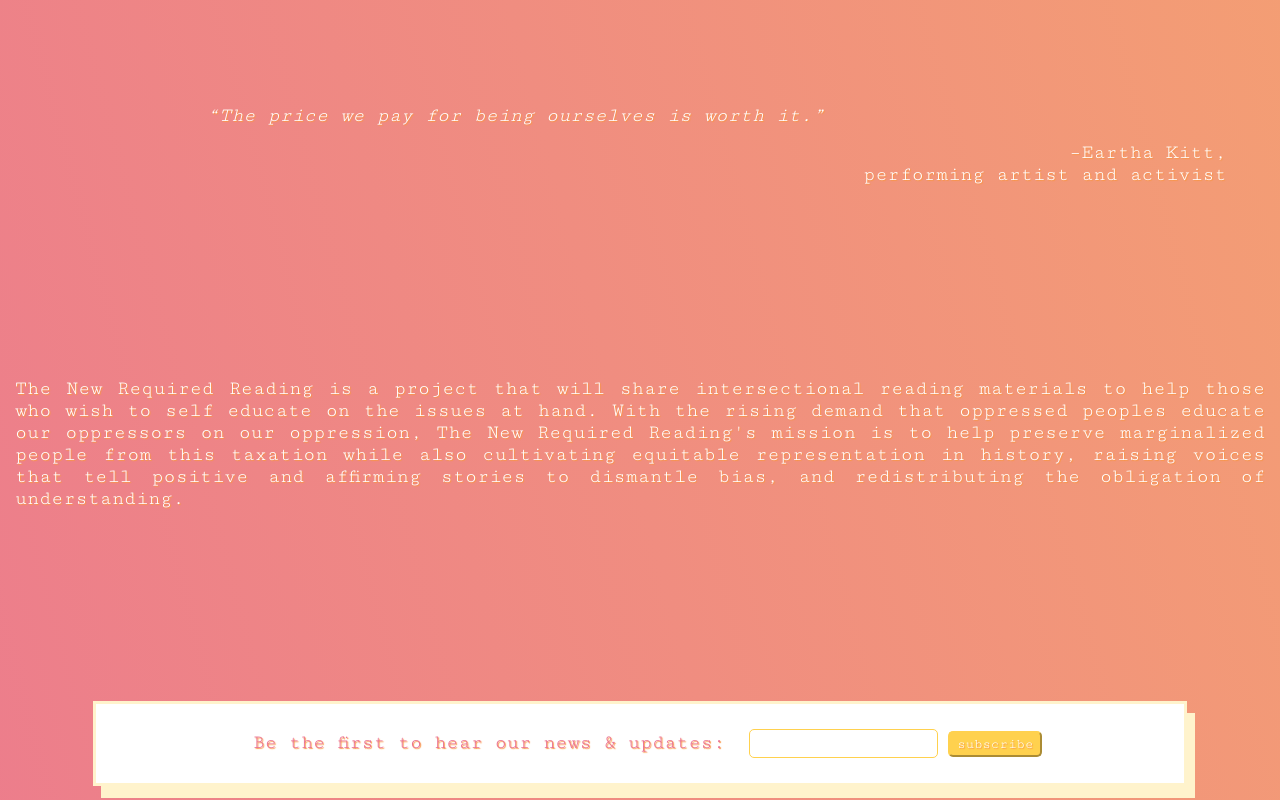
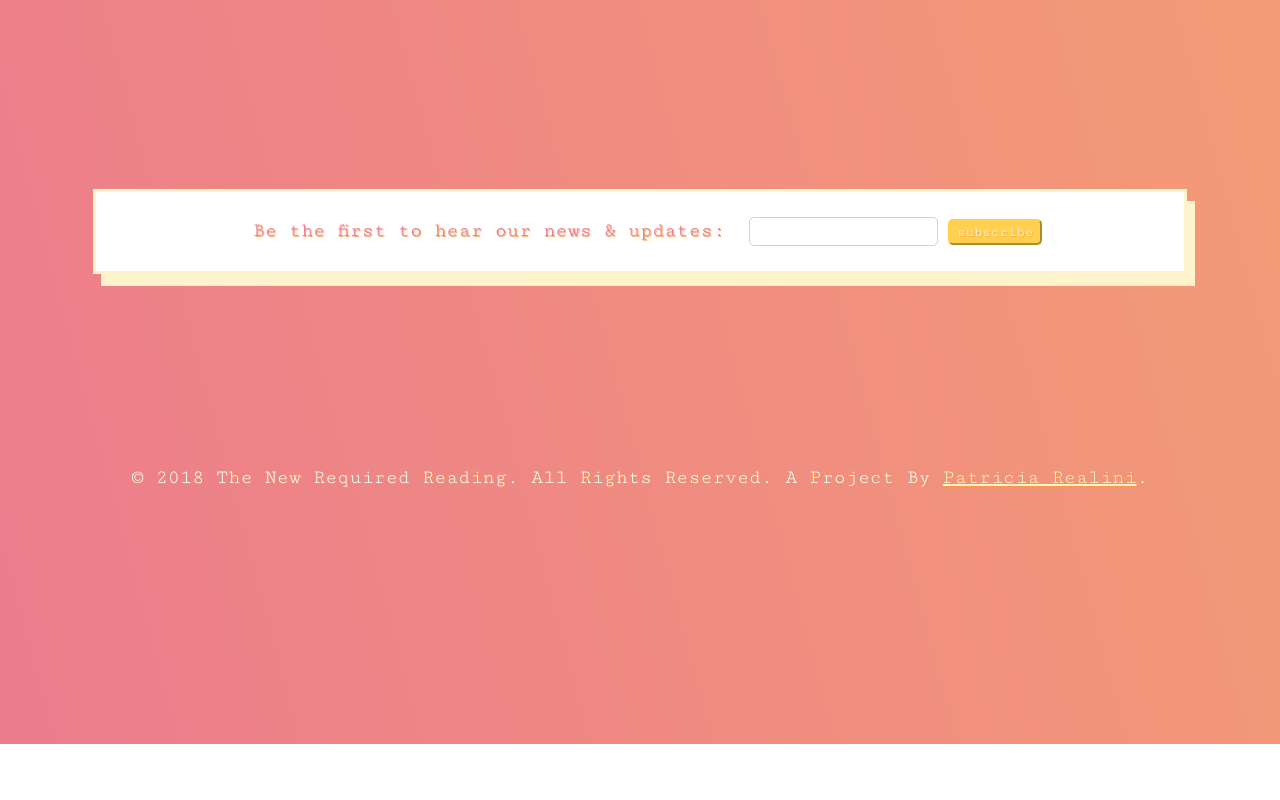
Before and after one commit to TheNewRequiredReading/www, a plain HTML site: page index.html in a window 1280 px wide. Shown: the part 1056-1856 px from the top of the page. After the commit the page ends 1800 px from the top, so only its background shows below. Drawn offline with Linux system fonts and the light colour scheme.

Commit message:
responsive + linting

```diff
--- a/index.css
+++ b/index.css
@@ -117,6 +117,12 @@ header {
 .quotation {
 	margin: 15% 3% 15% 15%;
 }
+@media all and (min-width: 769px) {
+	.quotation {
+		width: 65%;
+		margin: 5% auto;
+	}
+}
 .quote {
 	font-style: italic;
 	text-align: justify;
@@ -156,7 +162,6 @@ header {
 	padding: 6px;
 
 	border: 1px solid var(--lemon);
-	/* border-style: none; */
 	border-radius: 5px;
 }
 .newsletter-form button {
@@ -175,67 +180,8 @@ header {
 }
 
 footer {
-	margin: 10% auto 20%;
+	margin: 15% auto 20%;
 }
 footer p {
 	text-align: center;
 }
-
-
-/* ul {
-	height: 50px;
-
-	display: flex;
-	display: -webkit-flex;
-	-webkit-flex-direction: row;
-	justify-content: space-around;
-	-webkit-justify-content: space-around;
-
-	margin: 0 auto;
-}
-@media all and (max-width: 480px) {
-	ul {
-		width: 90%;
-	}
-}
-@media all and (min-width: 481px) and (max-width: 768px) {
-	ul {
-		width: 75%;
-	}
-}
-@media all and (min-width: 769px) and (max-width: 1400px) {
-	ul {
-		width: 50%;
-	}
-}
-@media all and (min-width: 1400px) {
-	ul {
-		width: 35%;
-	}
-}
-
-@media all and (max-width: 480px) {
-	.facebook i, .facebook i:hover {
-		color: var(--blue);
-	}
-	.instagram i, .instagram i:hover {
-		color: var(--yellow);
-	}
-	.twitter i, .twitter i:hover {
-		color: var(--red);
-	}
-}
-@media all and (min-width: 481px) {
-	.facebook i, .instagram i, .twitter i, .facebook i:visited, .instagram i:visited, .twitter i:visited {
-		color: #000000;
-	}
-	.facebook i:hover {
-		color: var(--blue);
-	}
-	.instagram i:hover {
-		color: var(--yellow);
-	}
-	.twitter i:hover {
-		color: var(--red);
-	}
-} */
```
